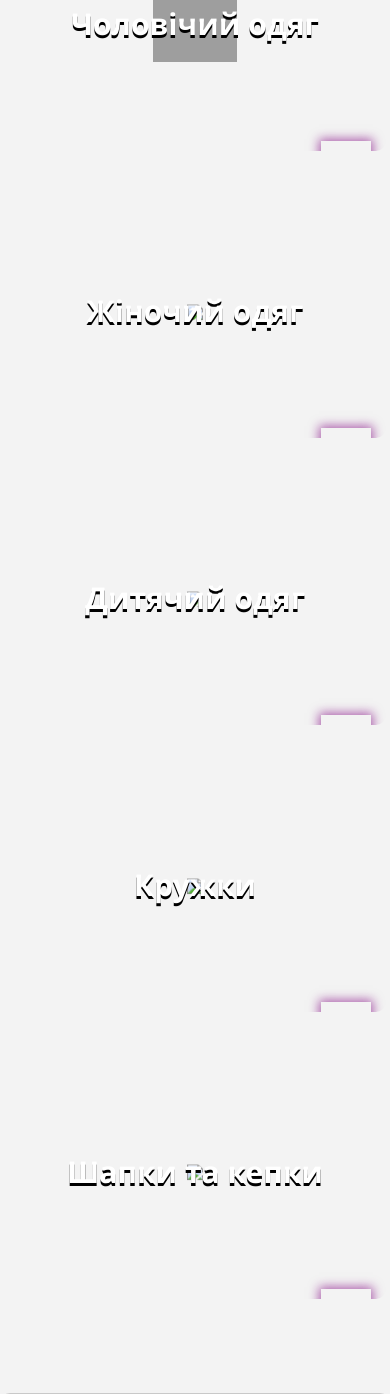
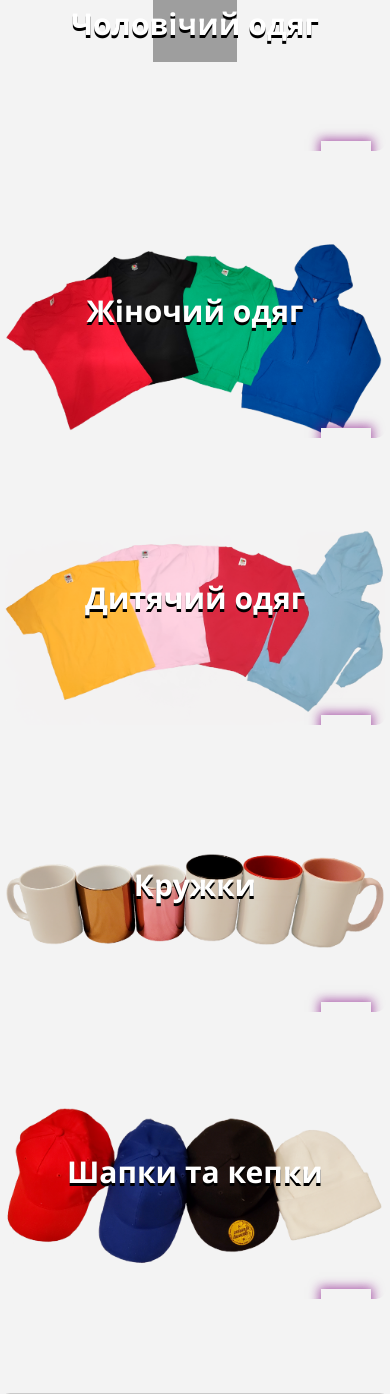
Before and after one commit to khomyart/new-magenta-after-name-fixing, a PHP site: page / in a window 390 px wide. Shown: the part 1747-3141 px from the top of the page. Run offline with PHP 8.4, Linux system fonts and the light colour scheme; data that the repository does not hold is empty; a stand-in replaces the project's code that opens the database connection; some libraries are stand-ins or nearby versions; grey boxes are pictures that could not be loaded.

Commit message:
added cups and hats images

```diff
--- a/css/style1.css
+++ b/css/style1.css
@@ -516,12 +516,12 @@ h2 {
 
 .woman img {
     transform: translate(-50%, -48%)
-    scale(1);
+    scale(0.28);
 }
 
 .woman:hover img {
     transform: translate(-50%,-48%)
-    scale(1.1);
+    scale(0.30);
 }
 
 .child {
@@ -534,12 +534,12 @@ h2 {
 
 .child img {
     transform: translate(-50%, -48%)
-    scale(1);
+    scale(0.18);
 }
 
 .child:hover img {
     transform: translate(-50%,-48%)
-    scale(1.1);
+    scale(0.20);
 }
 
 .hat {
@@ -553,12 +553,12 @@ h2 {
 
 .hat img {
     transform: translate(-50%, -48%)
-    scale(1);
+    scale(0.18);
 }
 
 .hat:hover img {
     transform: translate(-50%,-48%)
-    scale(1.1);
+    scale(0.20);
 }
 
 .bag {
@@ -571,12 +571,12 @@ h2 {
 
 .bag img {
     transform: translate(-50%, -48%)
-    scale(1);
+    scale(0.18);
 }
 
 .bag:hover img {
     transform: translate(-50%,-48%)
-    scale(1.1);
+    scale(0.20);
 }
 
 .footer {
--- a/imports.php
+++ b/imports.php
@@ -6,9 +6,9 @@ include './lib/merch.php';
 include './lib/colors.php';
 include './lib/gallery.php';
 
-/*ini_set('display_errors', 1);
-ini_set('display_startup_errors', 1);
-error_reporting(E_ALL);*/
+ini_set('display_errors', 0);
+ini_set('display_startup_errors', 0);
+error_reporting(E_ALL);
 
 initSession();
 $isIndex = basename($_SERVER['SCRIPT_FILENAME']) == 'control.php';
--- a/index.php
+++ b/index.php
@@ -197,11 +197,32 @@
                     height: 23vh;
                     flex-grow: 0;
                 }
+
+                .man img {
+                    transform: translate(-50%, -48%)
+                    scale(0.21);
+                }
+
+                .man:hover img {
+                    transform: translate(-50%,-48%)
+                    scale(0.23);
+                }
+
                 .woman {
                     width: 32%;
                     min-width: 20%;
                     height: 23vh;
                     flex-grow: 0;
+                }
+
+                .woman img {
+                    transform: translate(-50%, -48%)
+                    scale(0.19);
+                }
+
+                .woman:hover img {
+                    transform: translate(-50%,-48%)
+                    scale(0.21);
                 }
 
                 .child {
@@ -211,6 +232,16 @@
                     flex-grow: 0;
                 }
 
+                .child img {
+                    transform: translate(-50%, -48%)
+                    scale(0.19);
+                }
+
+                .child:hover img {
+                    transform: translate(-50%,-48%)
+                    scale(0.21);
+                }
+
                 .hat {
                     min-width: 48.5%;
                     height: 23vh;
@@ -218,10 +249,30 @@
 
                 }
 
+                .hat img {
+                    transform: translate(-50%, -48%)
+                    scale(0.21);
+                }
+
+                .hat:hover img {
+                    transform: translate(-50%,-48%)
+                    scale(0.23);
+                }
+
                 .bag {
                     min-width: 48.5%;
                     height: 23vh;
                     flex-grow: 0;
+                }
+
+                .bag img {
+                    transform: translate(-50%, -48%)
+                    scale(0.21);
+                }
+
+                .bag:hover img {
+                    transform: translate(-50%,-48%)
+                    scale(0.23);
                 }
 
             }
@@ -465,11 +516,31 @@
                     flex-grow: 0;
                 }
 
+                .woman img {
+                    transform: translate(-50%, -48%)
+                    scale(0.19);
+                }
+
+                .woman:hover img {
+                    transform: translate(-50%,-48%)
+                    scale(0.21);
+                }
+
                 .child {
                     width: 98%;
                     min-width: 310px;
                     height: 30vh;
                     flex-grow: 0;
+                }
+
+                .child img {
+                    transform: translate(-50%, -48%)
+                    scale(0.19);
+                }
+
+                .child:hover img {
+                    transform: translate(-50%,-48%)
+                    scale(0.21);
                 }
 
                 .hat {
@@ -480,11 +551,31 @@
 
                 }
 
+                .hat img {
+                    transform: translate(-50%, -48%)
+                    scale(0.19);
+                }
+
+                .hat:hover img {
+                    transform: translate(-50%,-48%)
+                    scale(0.21);
+                }
+
                 .bag {
                     width: 98%;
                     min-width: 310px;
                     height: 30vh;
                     flex-grow: 0;
+                }
+
+                .bag img {
+                    transform: translate(-50%, -48%)
+                    scale(0.19);
+                }
+
+                .bag:hover img {
+                    transform: translate(-50%,-48%)
+                    scale(0.21);
                 }
 
                 .footer {
@@ -755,7 +897,7 @@
                                     <div class="position-text-underline">
                                     </div>
                                 </div>
-                            <img class="man-woman-image" src="https://via.placeholder.com/800">
+                            <img class="man-woman-image" src="/img/BST/woman/woman.png">
                             <span>
                                 <div class="man-woman-button">
                                     <button class="man-woman-button-scroll-pointer" type="submit" name="scrollTo"
@@ -771,7 +913,7 @@
                                     <div class="position-text-underline">
                                     </div>
                                 </div>
-                            <img class="man-woman-image" src="https://via.placeholder.com/800">
+                            <img class="man-woman-image" src="/img/BST/child/child.png">
                             <span>
                                 <div class="man-woman-button">
                                     <button class="man-woman-button-scroll-pointer" type="submit" name="scrollTo"
@@ -787,7 +929,7 @@
                                 <div class="position-text-underline">
                                 </div>
                             </div>
-                             <img class="man-woman-image" src="https://via.placeholder.com/800">
+                             <img class="man-woman-image" src="img/BST/cups/cups.png">
                             <span>
                                 <div class="man-woman-button">
                                     <button class="man-woman-button-scroll-pointer" type="submit" name="scrollTo"
@@ -803,7 +945,7 @@
                                     <div class="position-text-underline">
                                     </div>
                                 </div>
-                            <img class="man-woman-image" src="https://via.placeholder.com/800">
+                            <img class="man-woman-image" src="img/BST/hats/hats.png">
                             <span>
                                 <div class="man-woman-button">
                                     <button class="man-woman-button-scroll-pointer" type="submit" name="scrollTo"
```
Also changed, not shown: other parts of index.php (+51 -0 lines), img/BST/child/child.png (added), img/BST/cups/cups.png (added), img/BST/hats/hats.png (added), img/BST/woman/woman.png (added).
